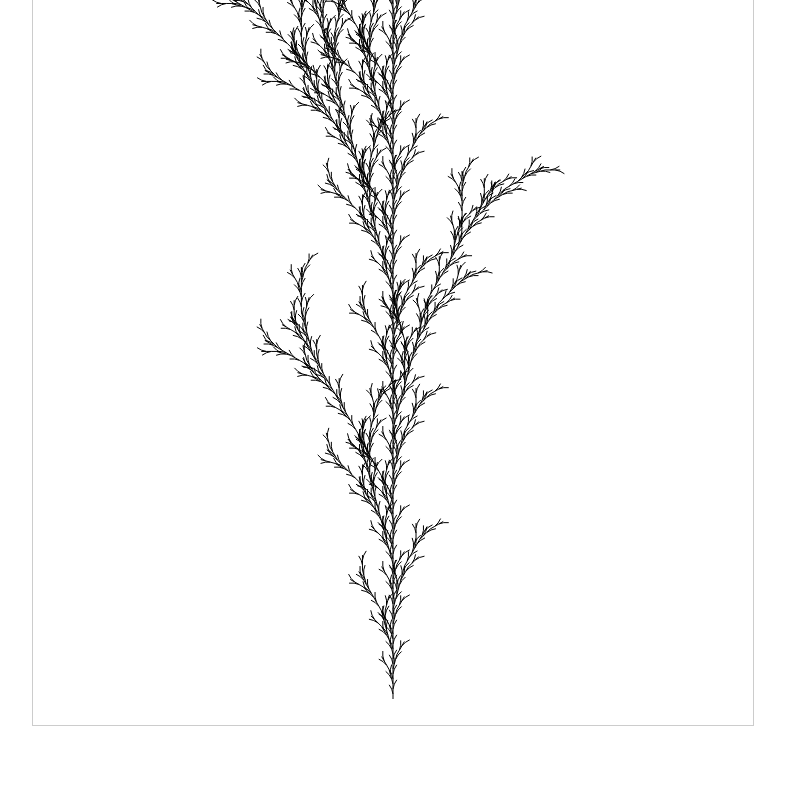
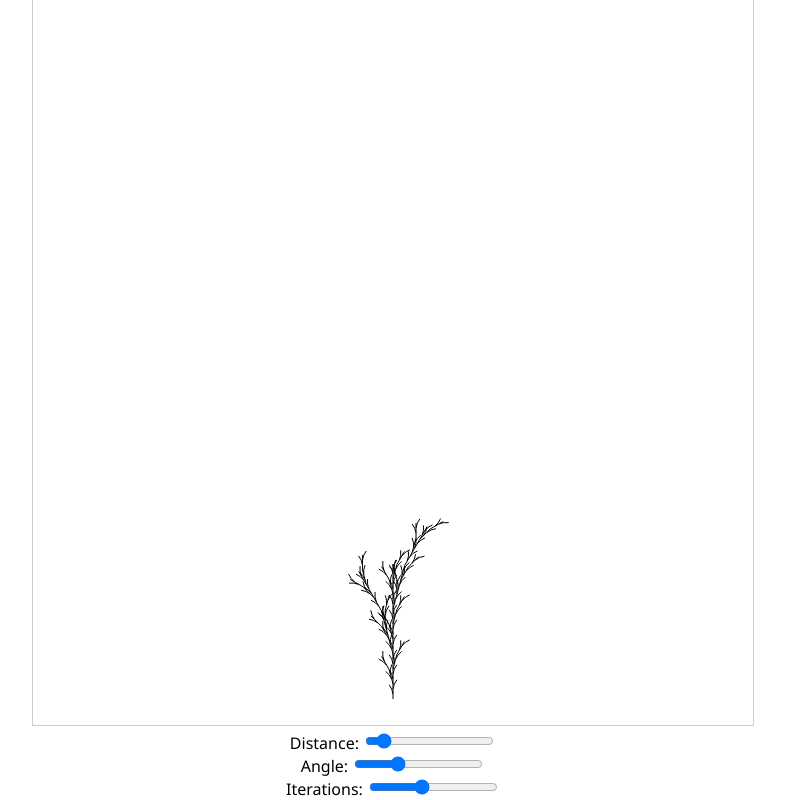
Before and after one commit to andydevs/l-system-toy, a website built with webpack: page app/index.ejs in a window 1280 px wide. Shown: the part 556-1356 px from the top of the page, without its empty margins (247-1032 px from the left). Before the commit the page ends 1287 px from the top, so only its background shows below. Built offline with nearby package versions, Linux system fonts and the light colour scheme.

Commit message:
Added controls

```diff
--- a/app/index.ejs
+++ b/app/index.ejs
@@ -14,6 +14,36 @@
             width=720
             height=1280>
         </canvas>
+        <div id="controls">
+            <div>
+                <label for="distance">Distance:</label>
+                <input type="range"
+                    name="distance"
+                    id="distance"
+                    min=0
+                    max=50
+                    step=5
+                    value=5>
+            </div>
+            <div>
+                <label for="angle">Angle:</label>
+                <input type="range"
+                    name="angle"
+                    id="angle"
+                    min=1
+                    max=45
+                    step=1
+                    value=15>
+            </div>
+            <div>
+                <label for="iters">Iterations:</label>
+                <input type="range"
+                    name="iters"
+                    id="iters"
+                    min=1 max=6 step=1
+                    value=3>
+            </div>
+        </div>
     </div>
 </body>
 </html>
--- a/app/index.js
+++ b/app/index.js
@@ -9,6 +9,15 @@ import Screen from './screen'
 import Turtle from './turtle'
 import LSystem from './lsystem'
 
+// Input values
+let distanceInput = document.querySelector('#distance')
+let angleInput = document.querySelector('#angle')
+let iterInput = document.querySelector('#iters')
+
+let distance = parseInt(distanceInput.value)
+let angle = parseInt(angleInput.value)
+let iter = parseInt(iterInput.value)
+
 // Setup
 let screen = new Screen('#mycanvas')
 let turtle = new Turtle(screen)
@@ -17,8 +26,24 @@ let lsystem = new LSystem({
     productions: {
         'F': 'F[+F+F]F[-F-F]F'
     },
-    distance: 5,
-    angle: 15
+    distance: distance,
+    angle: angle
 })
-let result = lsystem.generate(5)
-result.draw(turtle)
+let result = lsystem.generate(iter)
+
+function render() {
+    result.distance = parseInt(distanceInput.value)
+    result.angle = parseInt(angleInput.value)
+    result.draw(turtle)
+}
+
+function generateAngRender() {
+    result = lsystem.generate(parseInt(iterInput.value))
+    render()
+}
+
+render()
+
+distanceInput.addEventListener('change', render)
+angleInput.addEventListener('change', render)
+iterInput.addEventListener('change', generateAngRender)
```
